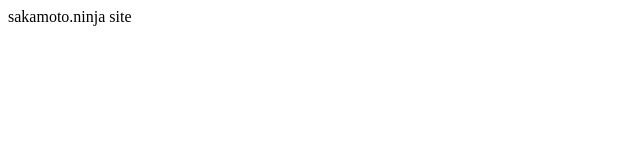
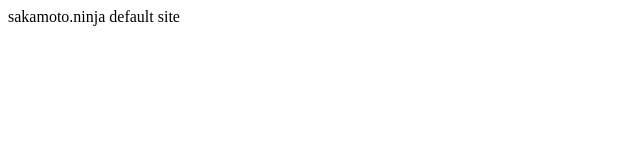
Before and after one commit to sakamotodesu/sakamoto-ninja, a plain HTML site: page src/index.html in a window 1280 px wide. Shown: the full height of the page, 0-640 px from the left. Drawn offline with Linux system fonts and the light colour scheme.

Commit message:
#1 s3 sync test

```diff
--- a/src/index.html
+++ b/src/index.html
@@ -5,6 +5,6 @@
     <title>Sakamoto Ninja</title>
 </head>
 <body>
-sakamoto.ninja site
+sakamoto.ninja default site
 </body>
 </html>
```
